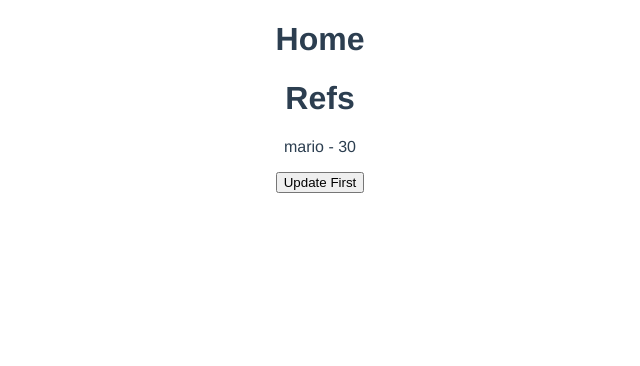
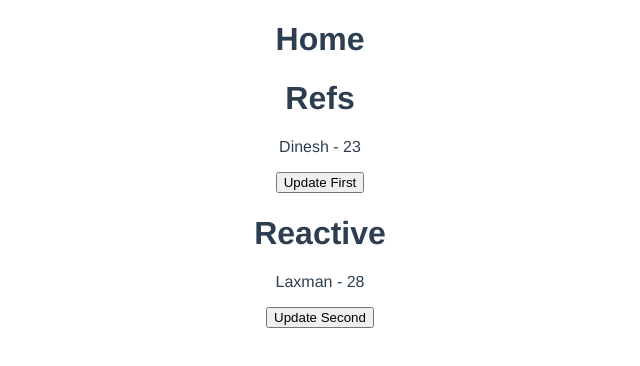
Before and after one commit to dineshbajgain/vue3-blog, a Vue app: page / in a window 1280 px wide. Shown: the top 366 px of the page, without its empty margins (320-960 px from the left). Built offline with nearby package versions, Linux system fonts and the light colour scheme.

Commit message:
reactive variable using refs and reactive

```diff
--- a/src/views/Home.vue
+++ b/src/views/Home.vue
@@ -1,22 +1,32 @@
 <template>
   <div class="home">
-   <h1>Home</h1>
-   <h1>Refs</h1>
-   <p>{{first.name}} - {{first.age}}</p>
-   <button @click="updateFirst">Update First</button>
+      <h1>Home</h1>
+      <h1>Refs</h1>
+      <p>{{first.name}} - {{first.age}}</p>
+      <button @click="updateFirst">Update First</button>
+      <h1>Reactive</h1>
+      <p>{{second.name}} - {{second.age}}</p>
+      <button @click="updateSecond">Update Second</button>
+
    </div>
 </template>
 
 <script>
-import {ref} from 'vue'
+import {ref, reactive} from 'vue'
 export default {
   name: 'Home',
   setup(){
-    const first = ref({name:'mario',age:30})
+    const first = ref({name:'Dinesh',age:23})
+    const second = reactive({name:'Laxman',age:28})
     const updateFirst = ()=>{
-      first.value.age = 40
+      first.value.name='Dinesh Bajgain'
+      first.value.age = 25
     }
-    return{first,updateFirst}
+    const updateSecond = ()=>{
+      second.name = 'Laxman Bajgain'
+      second.age = 40
+    }
+    return{first,second,updateFirst,updateSecond}
   },
 }
 </script>
```
